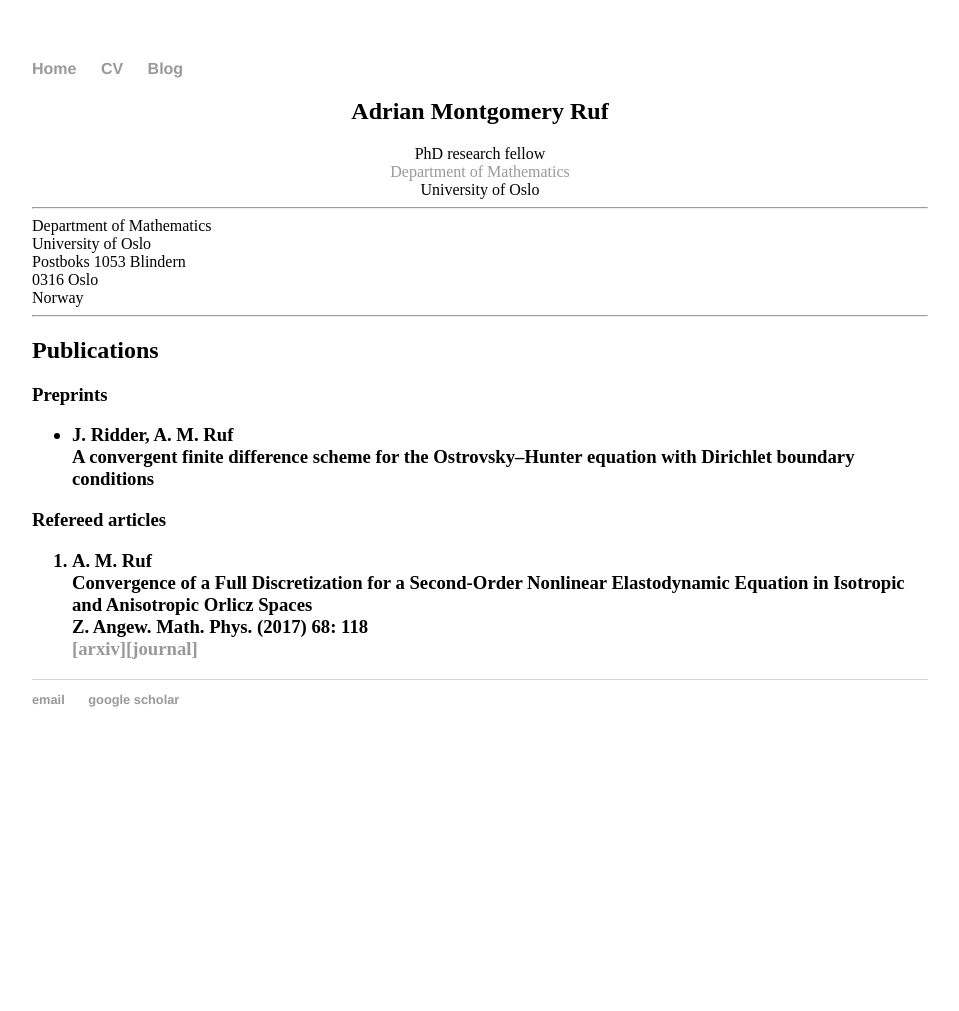
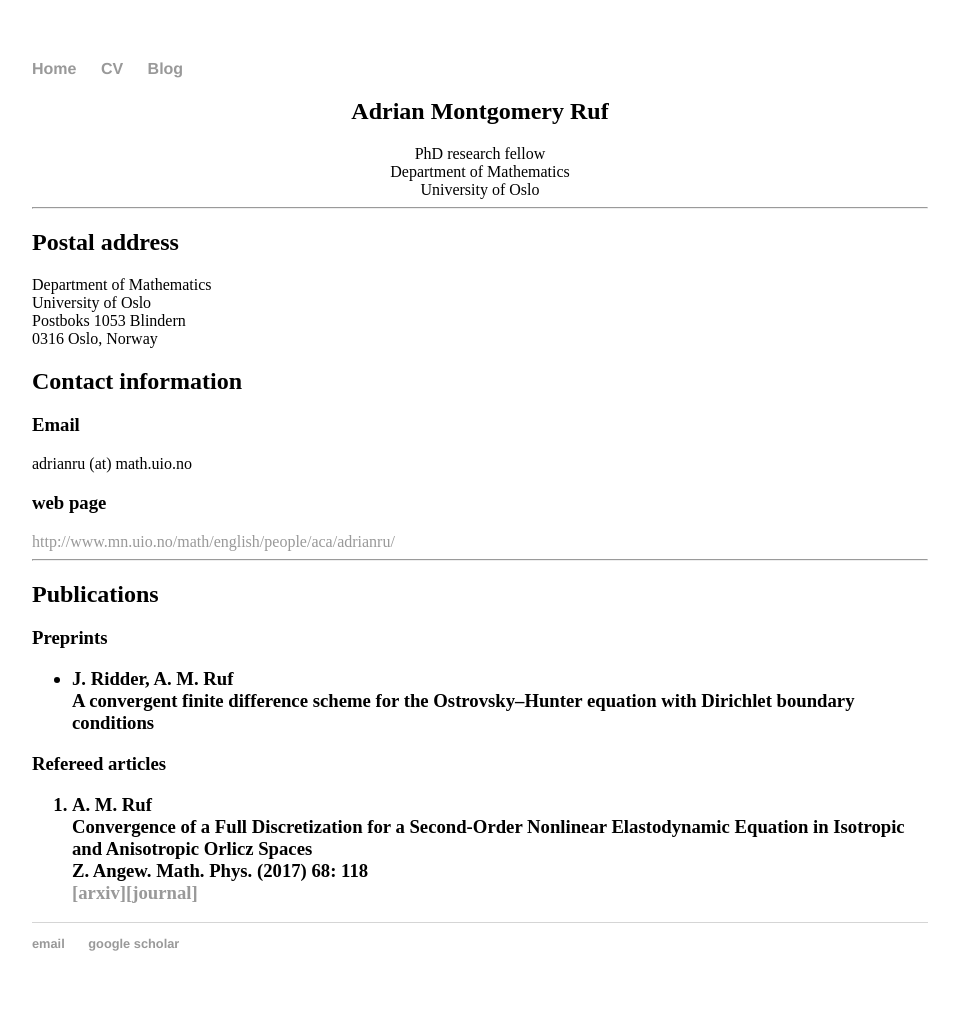
Before and after one commit to adrianmruf/adrianmruf.github.io, a Jekyll site: the page built from index.html, in a window 1280 px wide. Shown: the whole page, without its empty margins (160-1119 px from the left). Built offline with Jekyll 4.4.1, drawn with Linux system fonts in a browser that asks for light colours; before the commit the page ends 900 px from its top, so only the background shows below that.

Commit message:
Update index.html

```diff
--- a/index.html
+++ b/index.html
@@ -6,16 +6,19 @@ title: Adrian Montgomery Ruf
 	<div align="center">
 	<h2>Adrian Montgomery Ruf</h2>
   	PhD research fellow<br>
-	<a href="http://www.mn.uio.no/math/english/people/aca/adrianru/">Department of Mathematics</a><br>
+	Department of Mathematics<br>
 	University of Oslo
 	</div>
 
 	<hr />
+	<h2>Postal address</h2>
 	Department of Mathematics<br>
 	University of Oslo<br>
 	Postboks 1053 Blindern<br>
-	0316 Oslo<br>
-	Norway
+	0316 Oslo, Norway
+	<h2>Contact information</h2>
+	<h3>Email</h3> adrianru (at) math.uio.no
+	<h3>web page</h3> <a href="http://www.mn.uio.no/math/english/people/aca/adrianru/">http://www.mn.uio.no/math/english/people/aca/adrianru/</a>
 	<hr />
 
 	<h2>Publications<h2>
```
